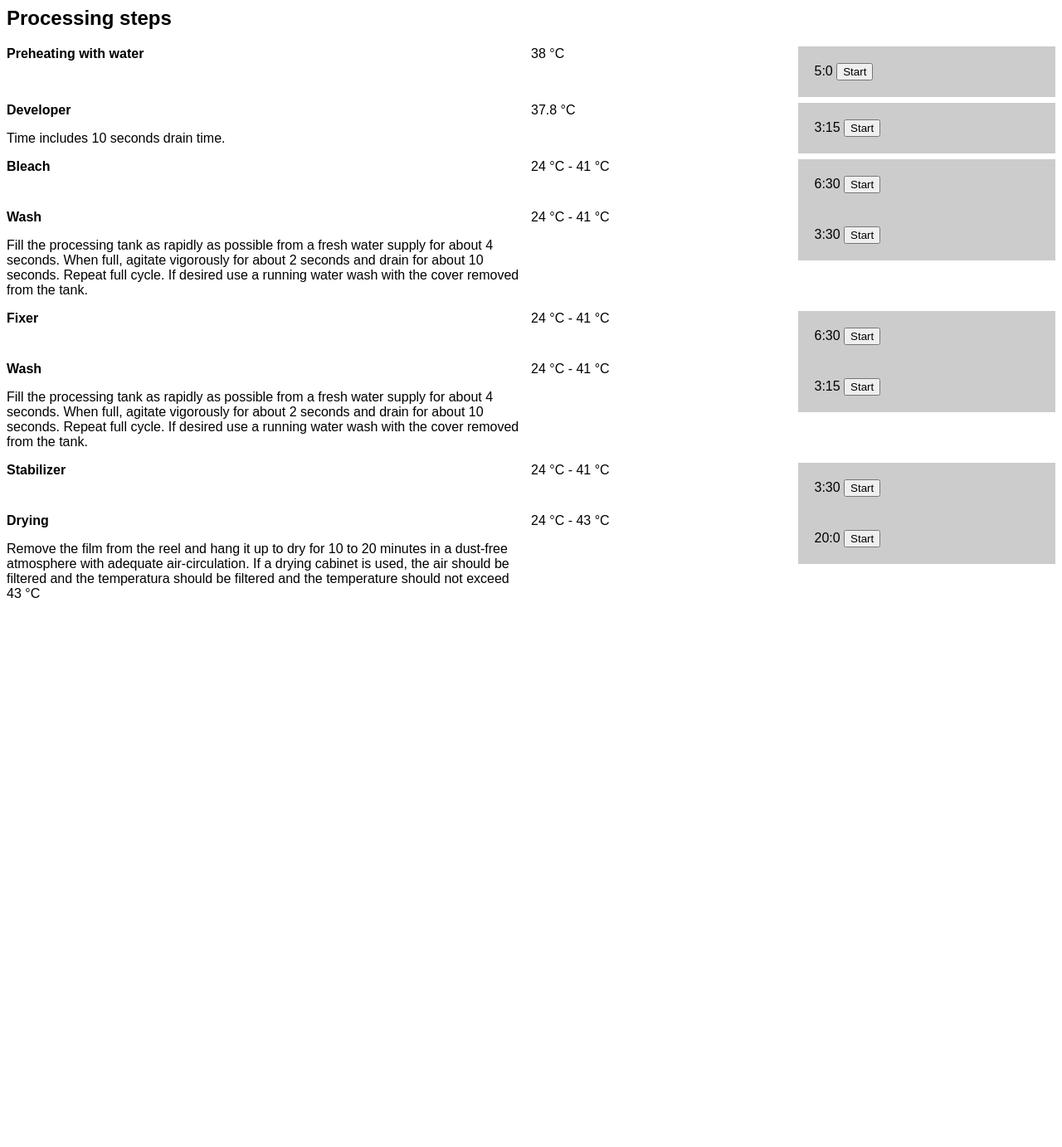
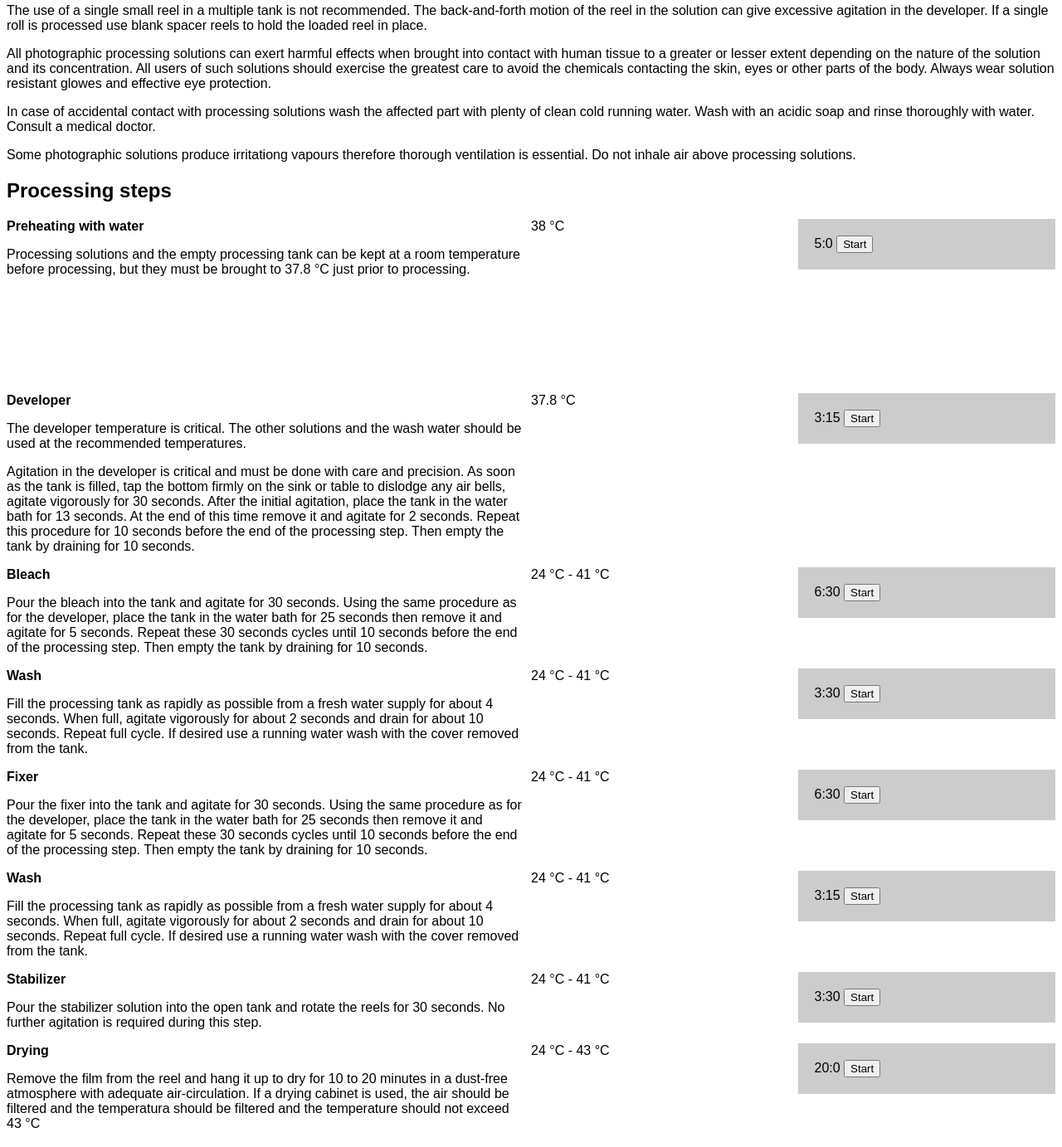
Before and after one commit to andormade/fuji-hunt-calculator, a website with bundled scripts: page index.html in a window 1280 px wide. Shown: the part 879-2262 px from the top of the page at 83% size. Before the commit the page ends 1628 px from the top, so only its background shows below. Built offline with nearby package versions, Linux system fonts and the light colour scheme.

Commit message:
feat: add tips

```diff
--- a/index.html
+++ b/index.html
@@ -113,22 +113,62 @@
 			staining on the film. Never mix bleach or fixer in containers used for preparing developer.
 		</p>
 		<p>Always wash containers out thoroughly with clean water immediately after use.</p>
+		<p>
+			The use of a single small reel in a multiple tank is not recommended. The back-and-forth motion of the reel in the
+			solution can give excessive agitation in the developer. If a single roll is processed use blank spacer reels to
+			hold the loaded reel in place.
+		</p>
+		<p>
+			All photographic processing solutions can exert harmful effects when brought into contact with human tissue to a
+			greater or lesser extent depending on the nature of the solution and its concentration. All users of such
+			solutions should exercise the greatest care to avoid the chemicals contacting the skin, eyes or other parts of the
+			body. Always wear solution resistant glowes and effective eye protection.
+		</p>
+		<p>
+			In case of accidental contact with processing solutions wash the affected part with plenty of clean cold running
+			water. Wash with an acidic soap and rinse thoroughly with water. Consult a medical doctor.
+		</p>
+		<p>
+			Some photographic solutions produce irritationg vapours therefore thorough ventilation is essential. Do not inhale
+			air above processing solutions.
+		</p>
 		<h2>Processing steps</h2>
 		<div class="table-3">
-			<div><strong>Preheating with water</strong></div>
+			<div>
+				<strong>Preheating with water</strong>
+				<p>
+					Processing solutions and the empty processing tank can be kept at a room temperature before processing, but
+					they must be brought to <localized-temperature>37.8 °C</localized-temperature> just prior to processing.
+				</p>
+			</div>
 			<div><localized-temperature>38 °C</localized-temperature></div>
 			<div><timer-component>300</timer-component></div>
 
 			<div>
 				<strong>Developer</strong>
-				<p>Time includes 10 seconds drain time.</p>
+
+				<p>
+					The developer temperature is critical. The other solutions and the wash water should be used at the
+					recommended temperatures.
+				</p>
+				<p>
+					Agitation in the developer is critical and must be done with care and precision. As soon as the tank is
+					filled, tap the bottom firmly on the sink or table to dislodge any air bells, agitate vigorously for 30
+					seconds. After the initial agitation, place the tank in the water bath for 13 seconds. At the end of this time
+					remove it and agitate for 2 seconds. Repeat this procedure for 10 seconds before the end of the processing
+					step. Then empty the tank by draining for 10 seconds.
+				</p>
 			</div>
 			<div><localized-temperature>37.8 °C</localized-temperature></div>
 			<div><timer-component>195</timer-component></div>
 
 			<div>
 				<strong>Bleach</strong>
-				<p></p>
+				<p>
+					Pour the bleach into the tank and agitate for 30 seconds. Using the same procedure as for the developer, place
+					the tank in the water bath for 25 seconds then remove it and agitate for 5 seconds. Repeat these 30 seconds
+					cycles until 10 seconds before the end of the processing step. Then empty the tank by draining for 10 seconds.
+				</p>
 			</div>
 			<div>
 				<localized-temperature>24 °C</localized-temperature> - <localized-temperature>41 °C</localized-temperature>
@@ -148,7 +188,14 @@
 			</div>
 			<div><timer-component>210</timer-component></div>
 
-			<div><strong>Fixer</strong></div>
+			<div>
+				<strong>Fixer</strong>
+				<p>
+					Pour the fixer into the tank and agitate for 30 seconds. Using the same procedure as for the developer, place
+					the tank in the water bath for 25 seconds then remove it and agitate for 5 seconds. Repeat these 30 seconds
+					cycles until 10 seconds before the end of the processing step. Then empty the tank by draining for 10 seconds.
+				</p>
+			</div>
 			<div>
 				<localized-temperature>24 °C</localized-temperature> - <localized-temperature>41 °C</localized-temperature>
 			</div>
@@ -167,7 +214,13 @@
 			</div>
 			<div><timer-component>195</timer-component></div>
 
-			<div><strong>Stabilizer</strong></div>
+			<div>
+				<strong>Stabilizer</strong>
+				<p>
+					Pour the stabilizer solution into the open tank and rotate the reels for 30 seconds. No further agitation is
+					required during this step.
+				</p>
+			</div>
 			<div>
 				<localized-temperature>24 °C</localized-temperature> - <localized-temperature>41 °C</localized-temperature>
 			</div>
```
